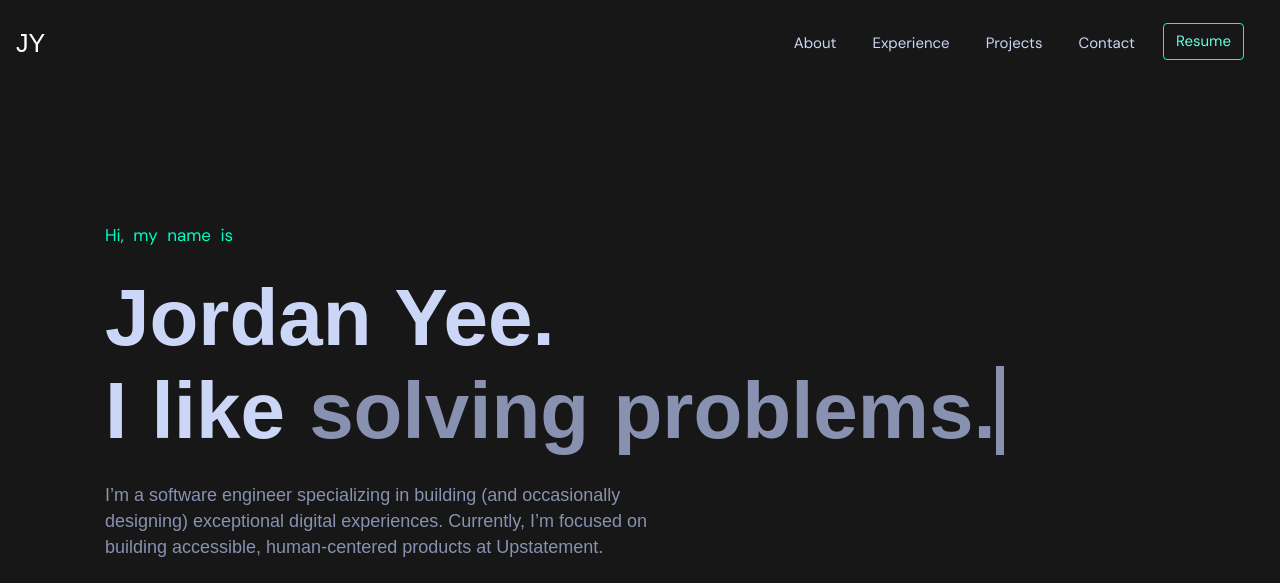
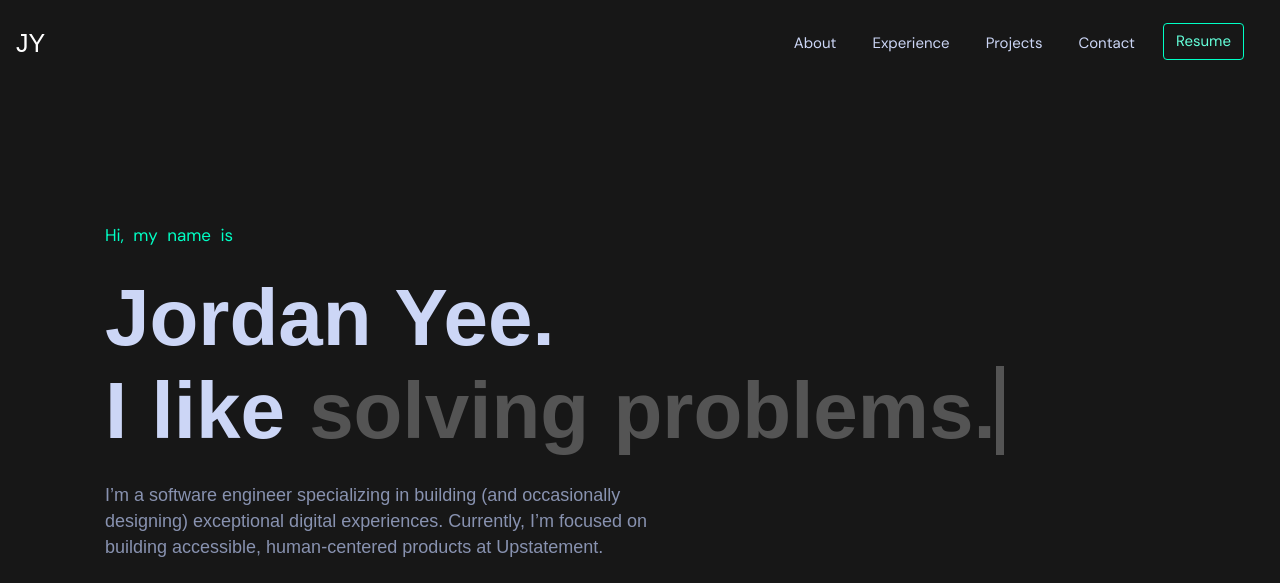
Before and after one commit to jordany33/masterPortfolio, a plain HTML site: page views/landing.html in a window 1280 px wide. Shown: the top 583 px of the page. Drawn offline with nearby package versions, Linux system fonts and the light colour scheme.

Commit message:
minor changes
- update spacing for container

```diff
--- a/views/styles.css
+++ b/views/styles.css
@@ -61,7 +61,7 @@ header {
 .container {
     display: flex;
     justify-content: center;
-    max-height: 100vh;
+    min-height: 90vh;
     flex-direction: column;
 }
 
@@ -270,6 +270,7 @@ footer {
 .title h1 span {
     font-size: 80px;
     line-height: 72px;
+    color: #545454;
 }
 
 /* Styling for medium screens */
```
